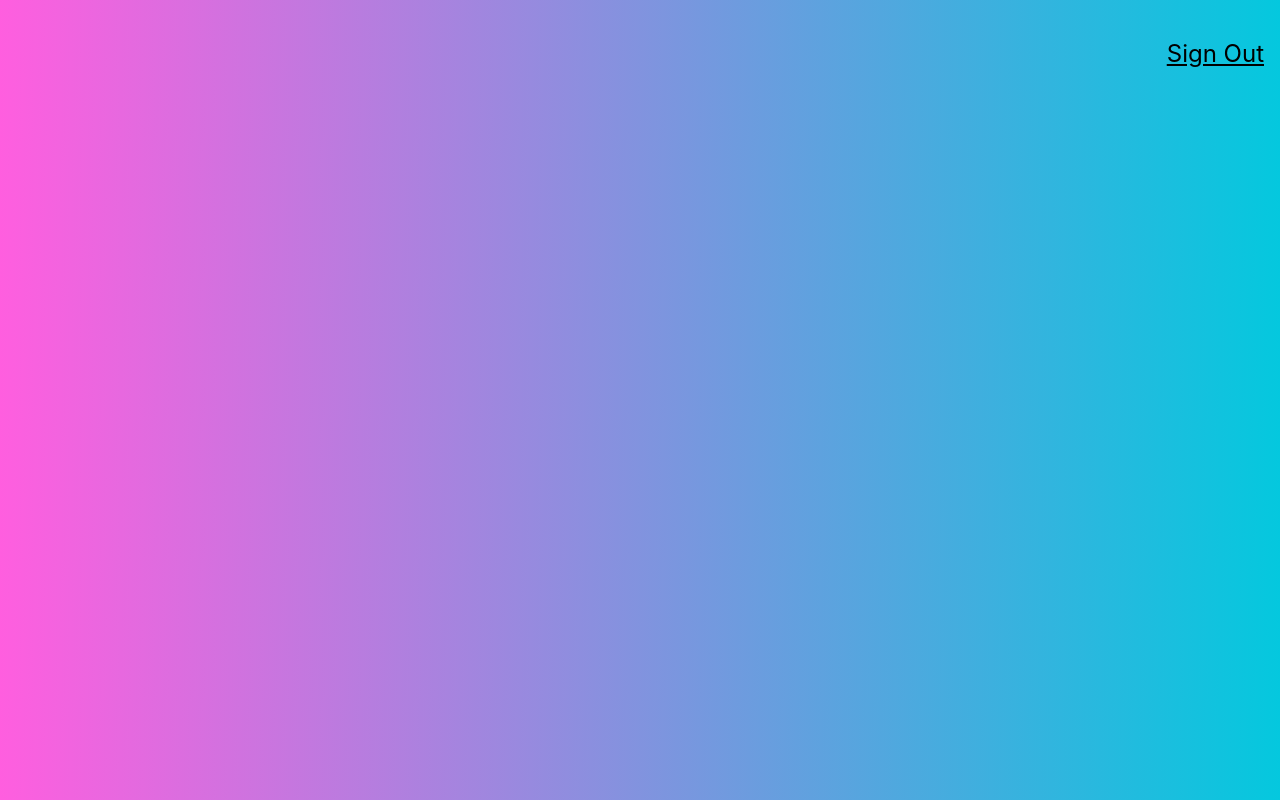
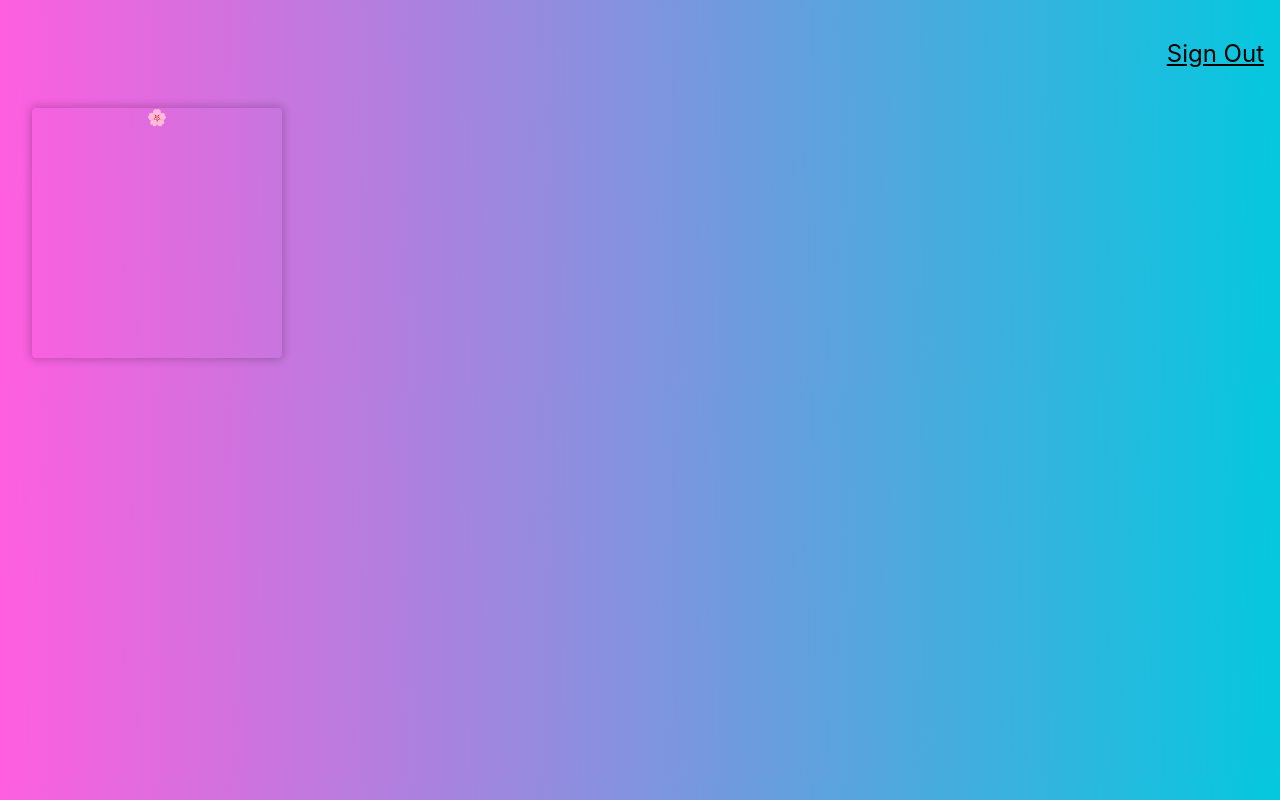
Before and after one commit to JPPerkins/FaceRecognitionBrain, a React (Create React App) app: page / in a window 1280 px wide. Built offline with nearby package versions, Linux system fonts and the light colour scheme.

Commit message:
Added initial Logo Tilt Functionality.

```diff
--- a/src/components/Logo/Logo.js
+++ b/src/components/Logo/Logo.js
@@ -1,9 +1,12 @@
 import React from 'react';
+import Tilt from 'react-parallax-tilt';
 
 const Logo = () => {
 	return (
 		<div className='ma4 mt0'>
-
+			<Tilt className="Tilt br2 shadow-2" options={{ max : 25 }} style={{height: 250, width:250}}>
+				<div className="Tilt-inner">🌸</div>
+			</Tilt>
 		</div>
 	);
 }
```
Also changed, not shown: src/components/Logo/Logo.css (added).
